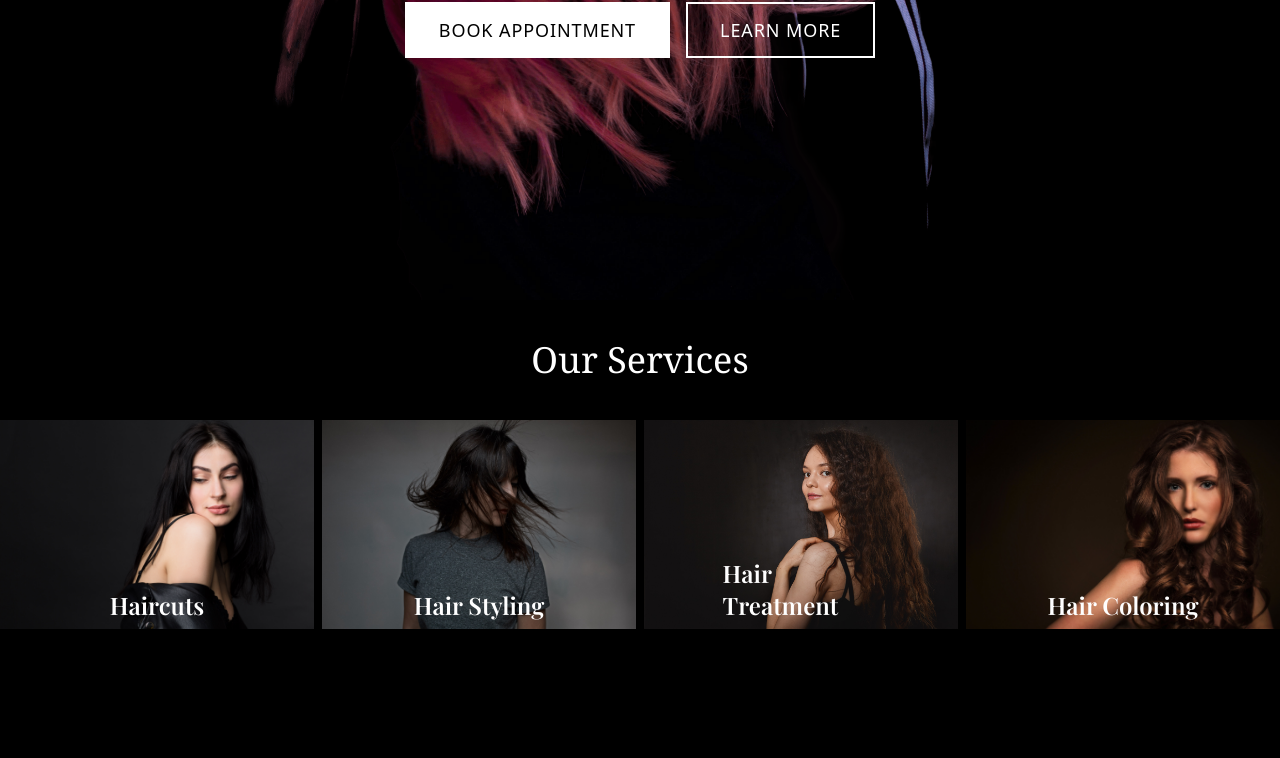
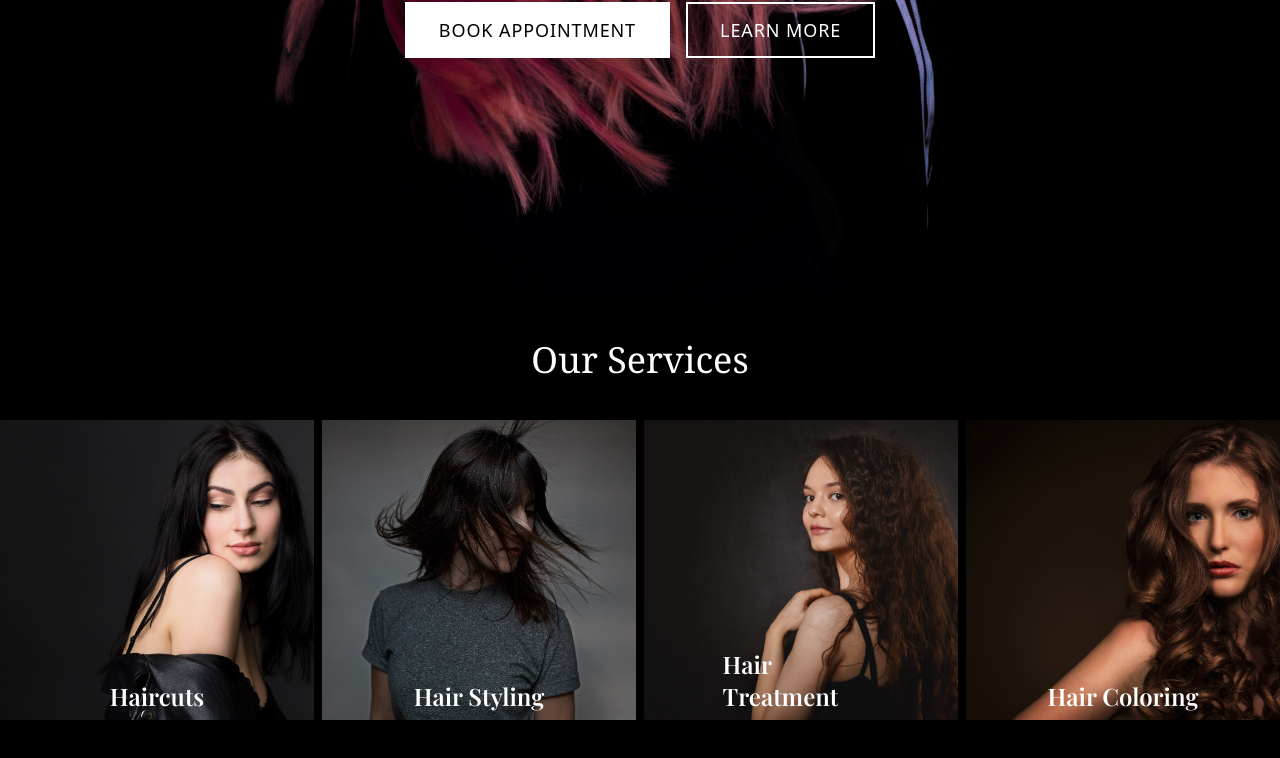
Before and after one commit to janthony25/Client-CutdUncut, a React (Vite) app: page / in a window 1280 px wide. Shown: the part 500-1258 px from the top of the page. Built offline with nearby package versions, Linux system fonts and the light colour scheme; a web font is replaced by a local one.

Commit message:
Optimized services

```diff
--- a/src/pages/HomeComponents/Services.jsx
+++ b/src/pages/HomeComponents/Services.jsx
@@ -6,74 +6,63 @@ import hairColoring from "../../images/compressed/coloring.jpg"
 import { useInView } from 'motion/react'
 import { motion } from 'framer-motion'
 
+const services = [
+  { title: "Haircuts", image: haircuts },
+  { title: "Hair Styling", image: hairStyling },
+  { title: "Hair Treatment", image: hairTreatment },
+  { title: "Hair Coloring", image: hairColoring },
+]
+
+const containerVariants = {
+  hidden: { opacity: 0 },
+  visible: {
+    opacity: 1,
+    transition: {
+      delayChildren: 0.5,
+      staggerChildren: 0.6,
+    },
+  },
+}
+
+const itemVariants = {
+  hidden: { y: 20, opacity: 0 },
+  visible: {
+    y: 0,
+    opacity: 1,
+    transition: { duration: 1 },
+  },
+}
+
 export default function Services() {
-
-  const ref = React.useRef(null);
+  const ref = React.useRef(null)
   const isInView = useInView(ref, {
     once: true,
-    margin: "-100px"
-  });
-
-  const containerVariants = {
-    hidden: {
-      opacity: 0
-    },
-    visible: {
-      opacity: 1,
-      transition: {
-        delayChildren: 0.5,
-        staggerChildren: 0.6
-      }
-    }
-  };
-
-  const itemVariants = {
-    hidden: {
-      y: 20,
-      opacity: 0
-    },
-    visible: {
-      y: 0,
-      opacity: 1,
-      transition: {
-        duration: 1
-      }
-    }
-  };
-
-  const services = [
-    { title: "Haircuts", image: haircuts },
-    { title: "Hair Styling", image: hairStyling },
-    { title: "Hair Treatment", image: hairTreatment },
-    { title: "Hair Coloring", image: hairColoring },
-  ];
+    margin: "-100px",
+  })
 
   return (
-    <div className='min-h-screen bg-black'>
-      <h1 className='text-white text-center mb-10 font-serif text-4xl pt-10 '>Our Services</h1>
+    <div className="min-h-screen bg-black">
+      <h1 className="text-white text-center mb-10 font-serif text-4xl pt-10">Our Services</h1>
       <motion.div
         ref={ref}
         variants={containerVariants}
         initial="hidden"
         animate={isInView ? "visible" : "hidden"}
-        className='grid grid-cols-1 gap-2 sm:grid-cols-1 md:grid-cols-2 lg:grid-cols-4 justify-center'
+        className="grid grid-cols-1 gap-2 sm:grid-cols-1 md:grid-cols-2 lg:grid-cols-4 justify-center"
       >
         {services.map((service, index) => (
-          <motion.div
-            key={index}
-            variants={itemVariants}
-            className='relative group'
-          >
-            <div className='relative w-full h-full overflow-hidden'>
+          <motion.div key={index} variants={itemVariants} className="relative group">
+            <div className="relative w-full h-75 overflow-hidden">
               <img
-                src={service.image}
+                src={service.image || "/placeholder.svg"}
                 alt={service.title}
-                className='w-full h-auto object-cover transition-transform duration-400 group-hover:scale-110'
+                className="w-full h-full object-cover transition-transform duration-400 group-hover:scale-110"
+                loading={index < 2 ? "eager" : "lazy"}
               />
-              <div className='absolute inset-0 bg-black/40 opacity-0 group-hover:opacity-100 transition-opacity duration-300'></div>
+              <div className="absolute inset-0 bg-black/40 opacity-0 group-hover:opacity-100 transition-opacity duration-300"></div>
             </div>
-            <div className='absolute bottom-2 left-1/2 -translate-x-1/2 z-10'>
-              <h3 className='text-white title text-2xl font-semibold transition-transform duration-300 group-hover:scale-110'>
+            <div className="absolute bottom-2 left-1/2 -translate-x-1/2 z-10">
+              <h3 className="text-white title text-2xl font-semibold transition-transform duration-300 group-hover:scale-110">
                 {service.title}
               </h3>
             </div>
```
